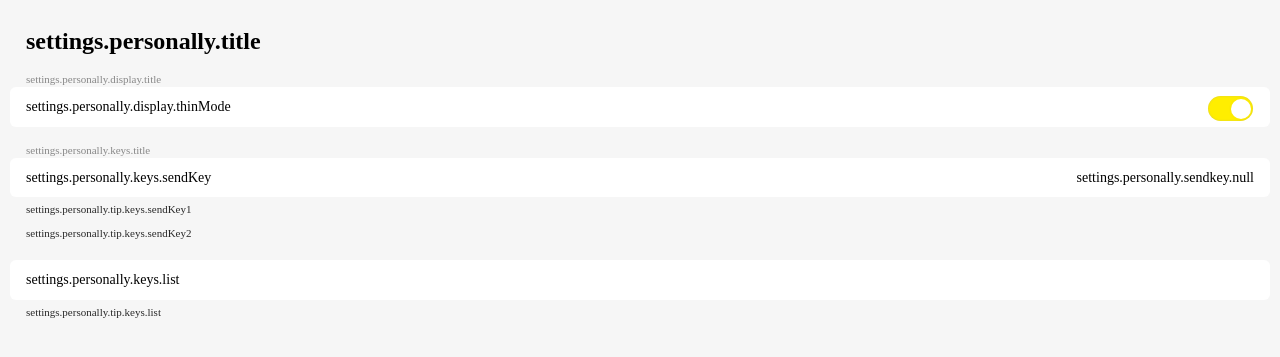
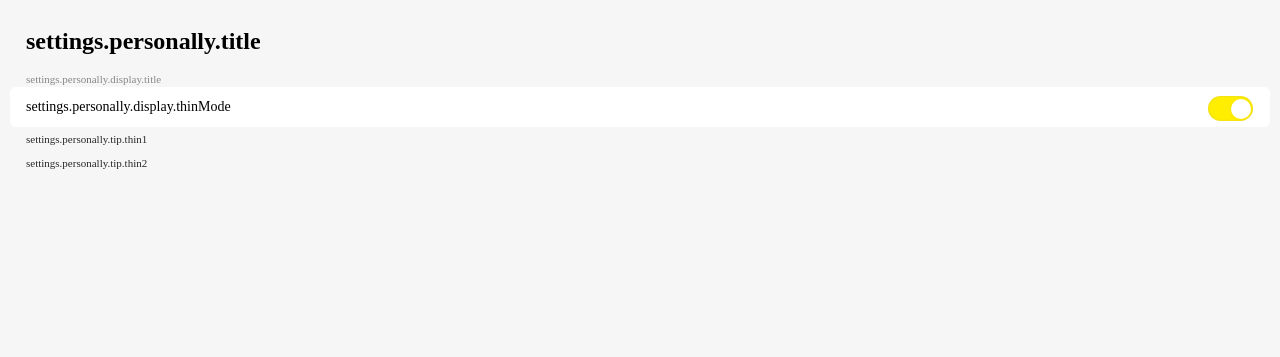
Before and after one commit to nm-Team/nmFun, a PHP site: page /settings/personally.html in a window 1280 px wide. Shown: the top 357 px of the page. Run offline with PHP 8.4, Linux system fonts and the light colour scheme.

Commit message:
[Upd] 更新了若干功能
- 为页面启用新的滚动条，它将在支持的浏览器中不占用页面空间和对齐卡片
- 为发帖和回帖页面应用了 nmFun 圆角设计风格
- 应用了宽屏视图中启用单屏设置
- 移除部分与 nmFun 无关或被废弃的设置

```diff
--- a/settings/personally.html
+++ b/settings/personally.html
@@ -39,22 +39,10 @@
                 else { localStorage.setItem("thinMode", "true"); }
             }, 1000);
         </script>
+                <p class="tip" data-i18n="settings.personally.tip.thin1"></p>
+                <p class="tip" data-i18n="settings.personally.tip.thin2"></p>
     </div>
-    <p class="listName" data-i18n="settings.personally.keys.title"></p>
-    <div class="lists">
-        <div class="but" onclick="goToPage('personally_sendkey.html')">
-            <t data-i18n="settings.personally.keys.sendKey"></t>
-            <t2 class="right" id="sendKeyText"></t2>
-        </div>
-        <p class="tip" data-i18n="settings.personally.tip.keys.sendKey1"></p>
-        <p class="tip" data-i18n="settings.personally.tip.keys.sendKey2"></p>
-    </div>
-    <div class="lists">
-        <div class="but" onclick="goToPage('personally_keyslist.html')">
-            <t data-i18n="settings.personally.keys.list"></t>
-        </div>
-        <p class="tip" data-i18n="settings.personally.tip.keys.list"></p>
-    </div>
+
     <script src="../src/js/jquery.min.js"></script>
     <script src="../src/js/i18next-1.6.3.min.js"></script>
     <script src="../src/js/language.js">
--- a/src/css/frame.css
+++ b/src/css/frame.css
@@ -137,7 +137,7 @@
     bottom: 0;
     left: 0;
     right: 0;
-    overflow: auto;
+    overflow: overlay;
     background-color: var(--page-bgcolor);
 }
 @media (min-width: 800px) {
@@ -242,7 +242,7 @@
         opacity: 1;
         width: 200px;
         max-height: 40vh;
-        overflow: auto;
+        overflow: overlay;
     }
 }
 @keyframes toLeft {
--- a/src/css/jumpurl.css
+++ b/src/css/jumpurl.css
@@ -31,7 +31,7 @@
     font-size: 16px;
 }
 .url{
-    overflow: auto;
+    overflow: overlay;
     word-break: break-all;
     white-space: nowrap;
 }
--- a/src/css/package.css
+++ b/src/css/package.css
@@ -13,7 +13,7 @@
     z-index: 99999;
 }
 .indexFrame{
-    overflow: auto;
+    overflow: overlay;
 }
 .indexSwiper{
     height: 200px;
@@ -109,5 +109,5 @@
     border-radius: 6px;
 }
 .floatFrame-content{
-    overflow: auto;
+    overflow: overlay;
 }
--- a/src/css/page.css
+++ b/src/css/page.css
@@ -329,7 +329,7 @@
 }
 .alertBox .msg{
     font-size: 13px;
-    overflow: auto;
+    overflow: overlay;
     padding: 5px 25px 12px 20px;
 }
 .alertBox .buttons{
@@ -371,7 +371,7 @@
     border-radius: 4px;
     box-shadow: var(--msgBox-shadow);
     animation: msgBox 7s;
-    overflow: auto;
+    overflow: overlay;
     -webkit-user-select: none;
     -moz-user-select: none;
     user-select: none;
@@ -460,7 +460,7 @@
         opacity: 1;
         width: 200px;
         max-height: 40vh;
-        overflow: auto;
+        overflow: overlay;
     }
 }
 
--- a/src/css/search.css
+++ b/src/css/search.css
@@ -8,7 +8,7 @@
     margin-bottom: -7px;
 }
 .searchFrame .main #searchResults{
-    overflow: auto;
+    overflow: overlay;
 }
 .unavaliable.search-not-start i{
     background-image: url(../img/search_not_start.png);
--- a/src/css/userPage.css
+++ b/src/css/userPage.css
@@ -135,7 +135,7 @@
     border-color: var(--uInfo-header-interaction-button-negative-border);
 }
 .userMainCards{
-    overflow: auto;
+    overflow: overlay;
     border-radius: 6px 6px 0 0;
     padding-top: 0px;
 }
```
Also changed, not shown: src/css/post_card.css (+7 -6 lines), src/js/index.js (+12 -8 lines), src/locales/zh_CN.json (+5 -3 lines).
